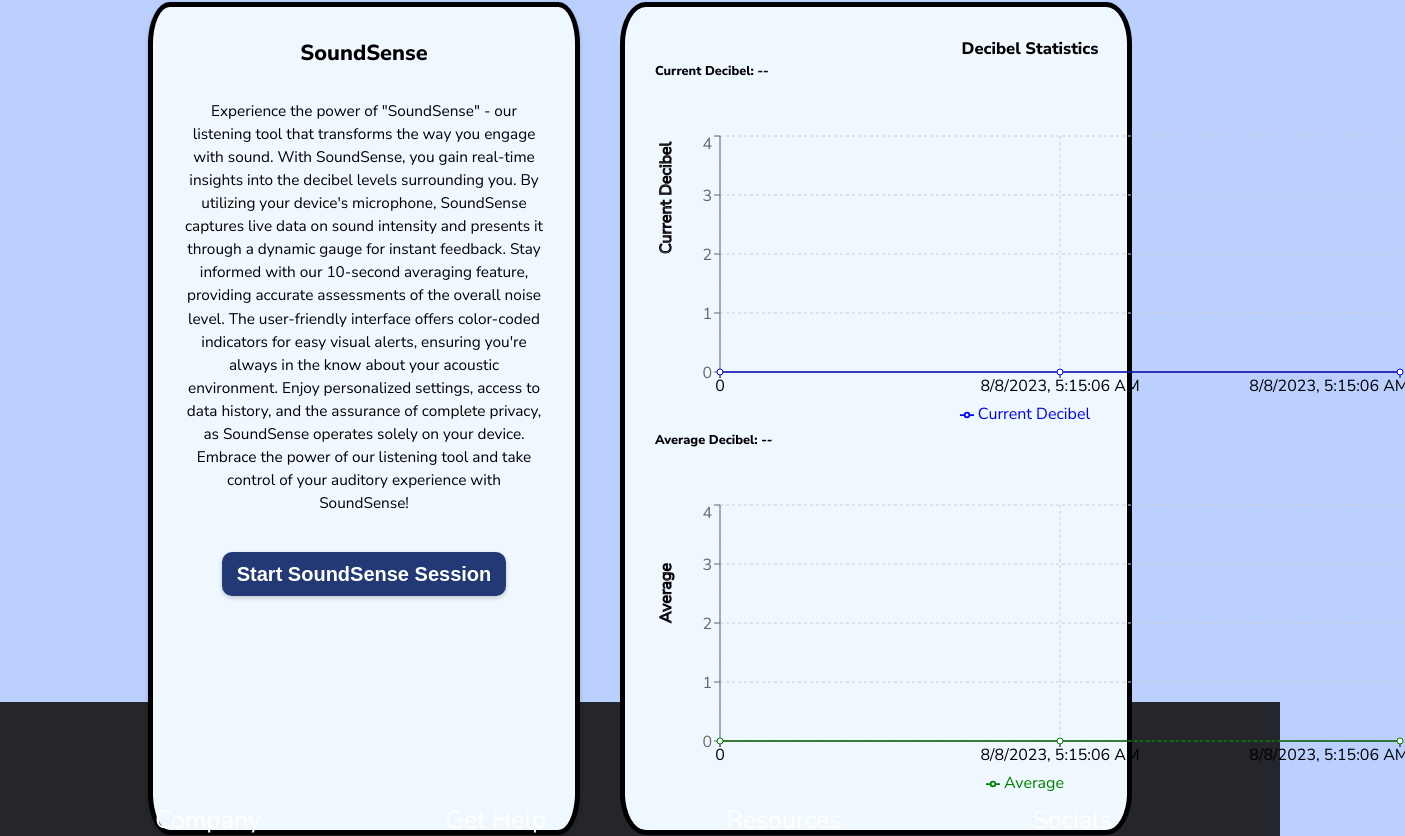
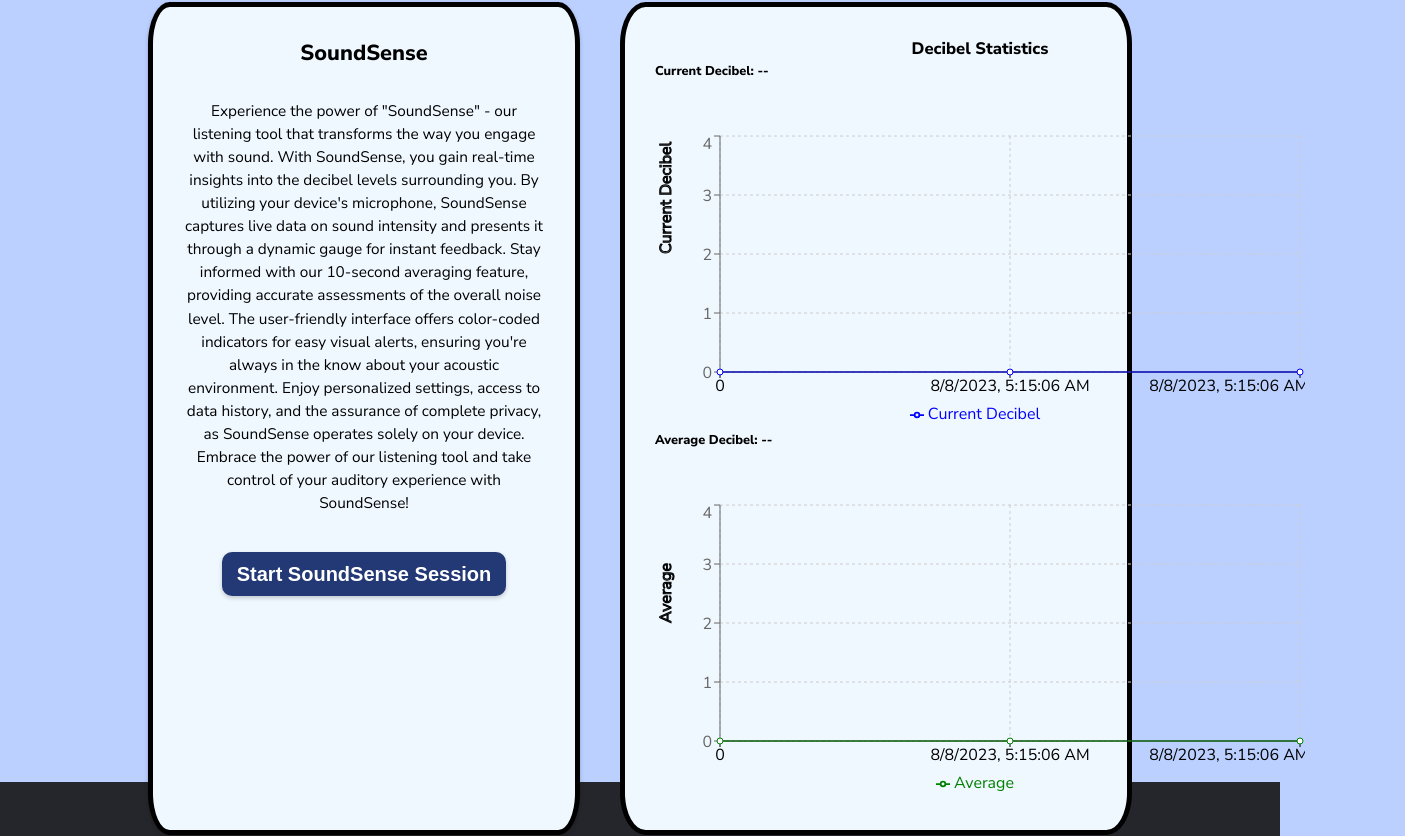
Before and after one commit to HearingHealthApp/Ruben, a React (Vite) app in the folder ear-health-project-ui/: page /listener in a window 1280 px wide. Shown: the part 219-1055 px from the top of the page, 1405 px wide, since content can reach past the window. Built offline with nearby package versions, Linux system fonts and the light colour scheme; a web font is replaced by a local one.

Commit message:
Fixed graph sizing

```diff
--- a/ear-health-project-ui/src/components/Listener/Listener.css
+++ b/ear-health-project-ui/src/components/Listener/Listener.css
@@ -7,7 +7,7 @@
 }
 
 .whole-container {
-  height: 90vh;
+  height: 100vh;
 }
 
 .inner-container {
--- a/ear-health-project-ui/src/components/Listener/Listener.jsx
+++ b/ear-health-project-ui/src/components/Listener/Listener.jsx
@@ -125,7 +125,7 @@ const Listener = () => {
                  : `${lastGeneratedNumber} dB`
               }</h2>
 
-              <LineChart data={decibelsData} width={750} height={300} stroke="black">
+              <LineChart data={decibelsData} width={650} height={300} stroke="black">
                 <CartesianGrid strokeDasharray="3 3" />
                 <YAxis
                   label={{
@@ -149,7 +149,7 @@ const Listener = () => {
 
               <LineChart
                 data={averageData}
-                width={750}
+                width={650}
                 height={300}
                 stroke="black"
               >
```
